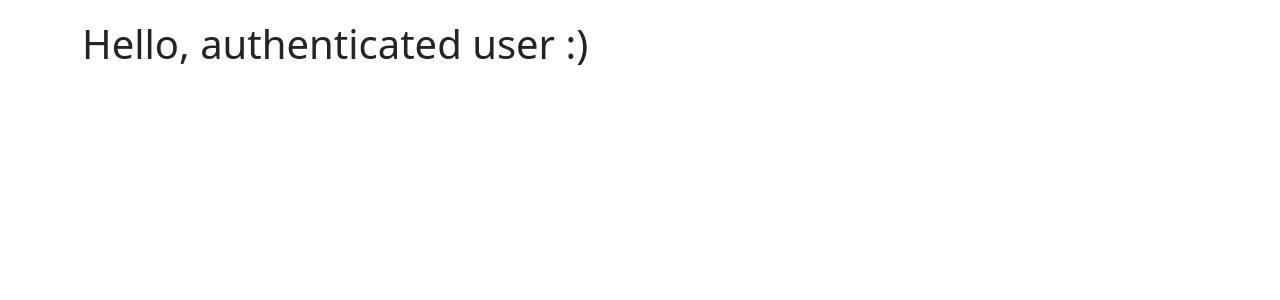
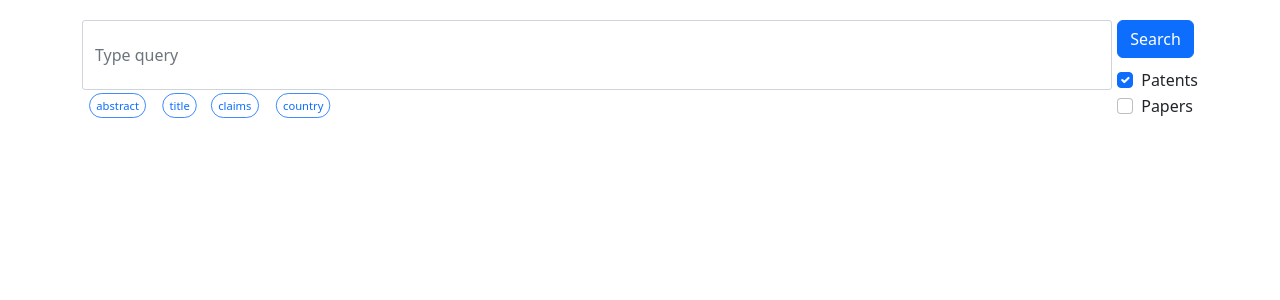
Before and after one commit to JuanSaldana/patentabilidad-bespokem-project, a Django app: page / in a window 1280 px wide. Shown: the part 106-406 px from the top of the page. Run offline with Django 4.2, Linux system fonts and the light colour scheme; a user stored in the database is signed in; some libraries are stand-ins or nearby versions.

Commit message:
feat: search bar component added

```diff
--- /dev/null
+++ b/patentabilidad/front/static/front/scripts/search.js
@@ -0,0 +1,22 @@
+"use strict";
+document.addEventListener("DOMContentLoaded", () => {
+  add_autosuggestions();
+  document.querySelectorAll("#suggestion-badge").forEach((badge) => {
+    badge.addEventListener("click", handle_suggestion_click);
+  });
+});
+
+const search_suggestions = ["abstract", "title", "claims", "country"];
+
+function handle_suggestion_click(event) {
+  var query_input = document.querySelector("#query-input");
+  query_input.value += `${event.target.value.toUpperCase()}:"" `;
+}
+
+function add_autosuggestions() {
+  var autocomplete_div = document.querySelector("#autocomplete-div");
+  search_suggestions.forEach((suggestion) => {
+    autocomplete_div.innerHTML += `
+    <button type="button" class="btn btn-outline-primary btn-sm" id="suggestion-badge" value="${suggestion}" onclick="handle_suggestion_click">${suggestion}</button>`;
+  });
+}
--- a/patentabilidad/front/static/front/styles.css
+++ b/patentabilidad/front/static/front/styles.css
@@ -11,3 +11,32 @@
 #subheader {
     justify-content: left;
 }
+
+#query-form {
+    display:flex;
+}
+
+#patents-papers {
+    padding-top: 10px;
+}
+
+#search-input-div{
+    width:100%;
+    margin-right: 5px;
+}
+
+#query-input {
+    height: 70px;
+    border-radius: 3px;
+    flex-wrap: wrap;
+}
+
+#autocomplete-div {
+    justify-content: flex-start;
+}
+
+#suggestion-badge {
+    transform: scale(0.8);
+    border-radius: 20px;
+    font-style: normal;
+}
--- a/patentabilidad/front/templates/front/index.html
+++ b/patentabilidad/front/templates/front/index.html
@@ -1,3 +1,53 @@
-{% extends "front/layout.html" %} {% block body %}
-<h1>Hello, authenticated user :)</h1>
+{% extends "front/layout.html" %} {% load static%} {% block body %}
+<!--
+    Search bar
+-->
+<div id="search-bar">
+  <form id="query-form" action="{% url "search" %}" method="POST">
+    {% csrf_token %}
+    <div id="search-input-div" type="container-row">
+      <div type="container-tiem">
+        <input
+          type="text"
+          class="form-control"
+          name="query_input"
+          id="query-input"
+          placeholder="Type query"
+        ></input>
+      </div>
+    <!-- Chip section -->
+    <div id="autocomplete-div" type="container-item">
+    </div>
+  </div>
+    <!-- Right section of component, submit button and checkboxes-->
+    <div type="container-row">
+      <button type="submit" class="btn btn-primary" id="query-submit">
+        Search
+      </button>
+      <!-- Checkboxes for patents and papers-->
+      <div id="patents-papers" type="container-item">
+        <div class="form-check">
+          <input
+            class="form-check-input"
+            type="checkbox"
+            name="patents"
+            id="patentsCheck"
+            checked
+          />
+          <label class="form-check-label" for="patentsCheck">Patents</label>
+        </div>
+        <div class="form-check">
+          <input
+            class="form-check-input"
+            type="checkbox"
+            name="papers"
+            id="papersCheck"
+          />
+          <label class="form-check-label" for="papersCheck">Papers</label>
+        </div>
+      </div>
+    </div>
+  </form>
+</div>
+<script src="{% static "front/scripts/search.js"%}"></script>
 {% endblock %}
--- a/patentabilidad/front/templates/front/layout.html
+++ b/patentabilidad/front/templates/front/layout.html
@@ -14,14 +14,8 @@
       crossorigin="anonymous"
     />
     <link href="{% static 'front/styles.css' %}" rel="stylesheet" />
-    <script
-      src="https://unpkg.com/react@17/umd/react.production.min.js"
-      crossorigin
-    ></script>
-    <script
-      src="https://unpkg.com/react-dom@17/umd/react-dom.production.min.js"
-      crossorigin
-    ></script>
+    <script src="https://unpkg.com/react@18/umd/react.production.min.js" crossorigin></script>
+    <script src="https://unpkg.com/react-dom@18/umd/react-dom.production.min.js" crossorigin></script>
     <script src="https://unpkg.com/babel-standalone@6/babel.min.js"></script>
     {% block script %} {% endblock %}
   </head>
--- a/patentabilidad/front/urls.py
+++ b/patentabilidad/front/urls.py
@@ -6,6 +6,7 @@ from django.views.generic.base import RedirectView
 urlpatterns = [
     path("", views.index, name="index"),
     path('favicon.ico', RedirectView.as_view(url=staticfiles_storage.url('front/icons/favicon.ico')), name="favicon.ico"),
+    path("search", views.search, name="search"),
 
     # authenticate views
     path("login", views.login_view, name="login"),
--- a/patentabilidad/front/views.py
+++ b/patentabilidad/front/views.py
@@ -38,3 +38,10 @@ def login_view(request):
 def logout_view(request):
     logout(request)
     return HttpResponseRedirect(reverse("index"))
+
+def search(request):
+    # TODO: parse query in JS to have this format
+    query_input = request.POST["query_input"]
+    search_parameters = request.POST["search_parameters"]
+    # TODO: Do request to DBs
+    return HttpResponse(f"query input:{query_input}     search parameters:{search_parameters}")
```
Also changed, not shown: patentabilidad/db.sqlite3.
